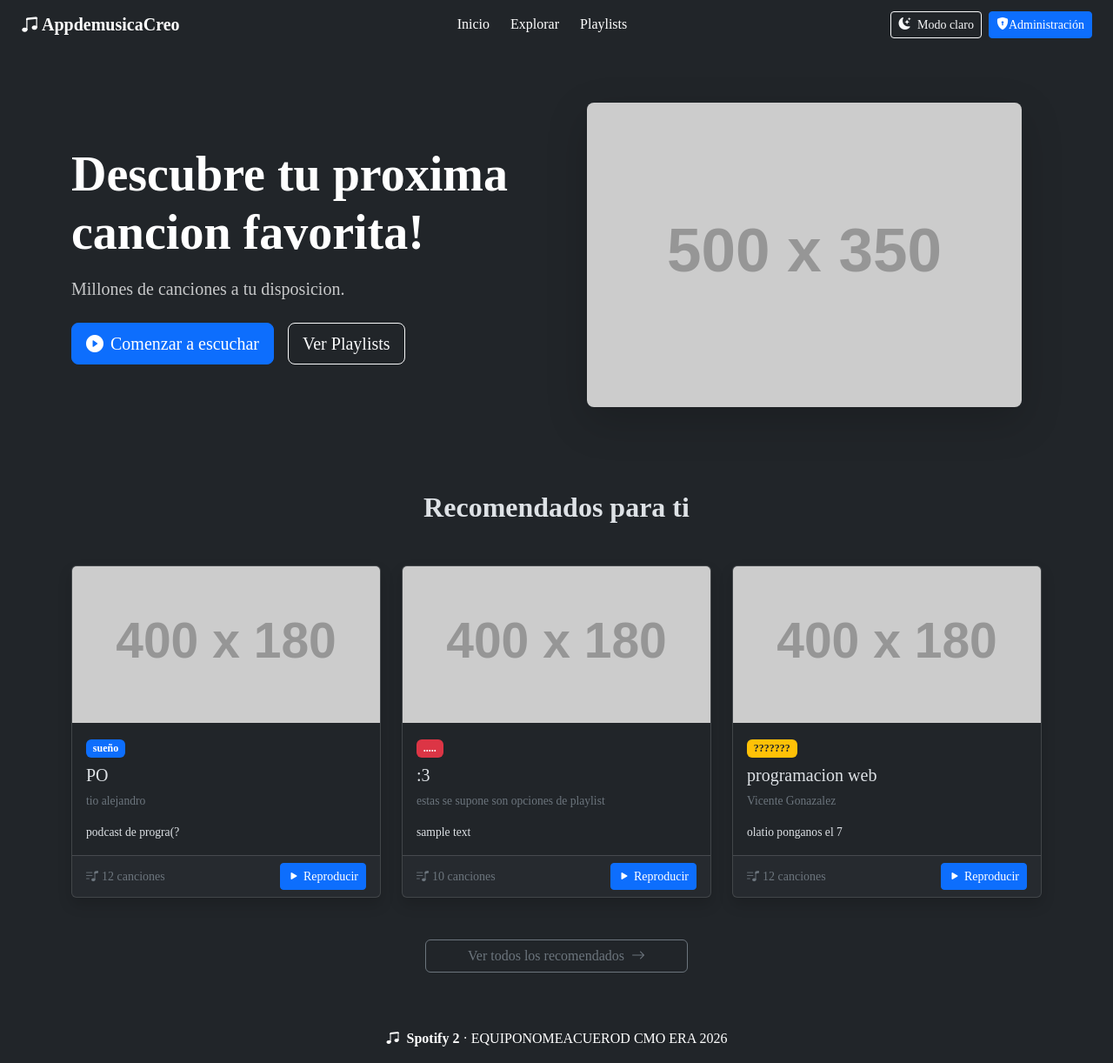
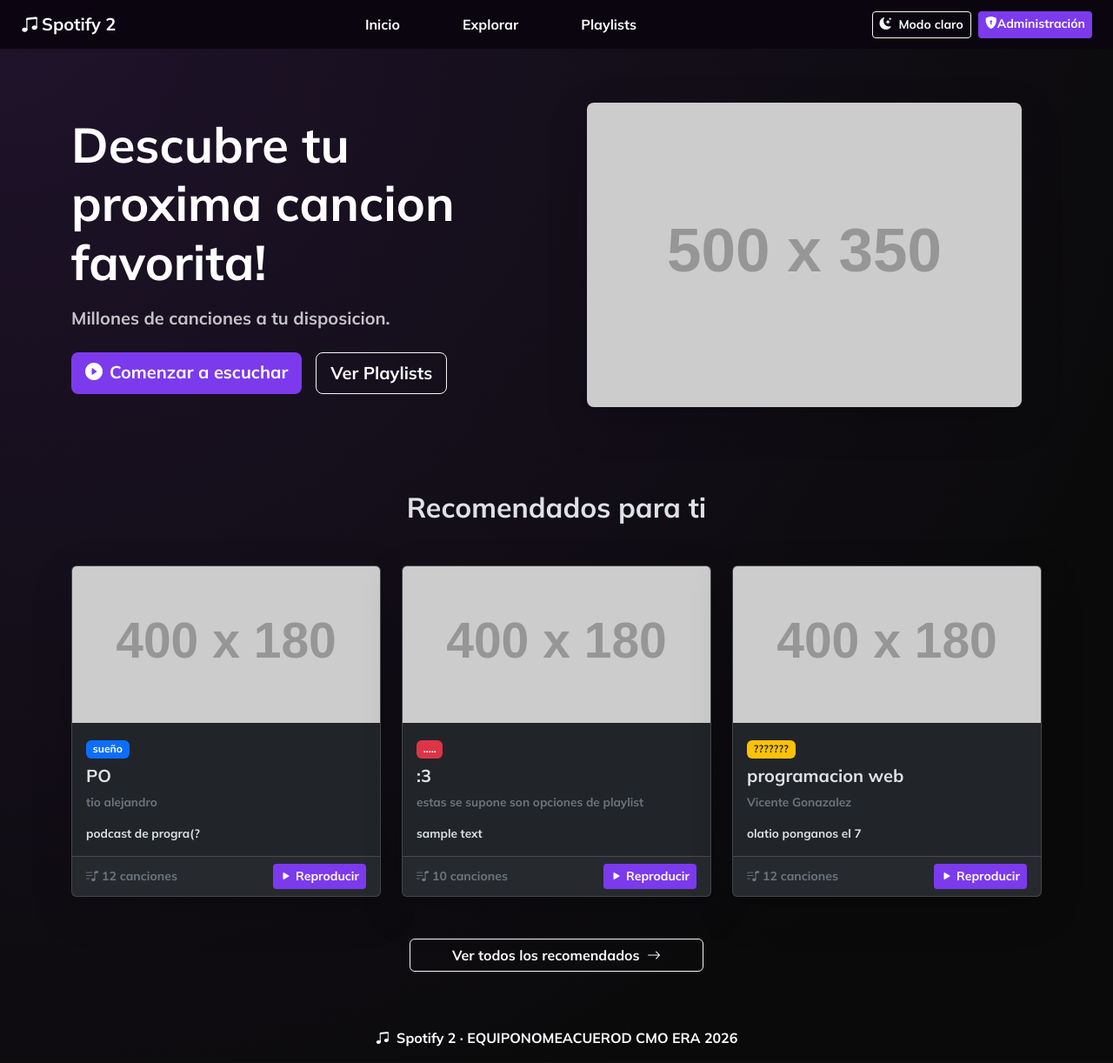
Before and after one commit to CodoLeal/spotifyDos, a website: page Views/Index.html in a window 1280 px wide. Shown: the whole page at 87% size. Drawn offline with nearby package versions, Linux system fonts and the light colour scheme; placeholder pictures from the web are drawn by us.

Commit message:
Index con colores mejorados, readme con los puntos nuevos redactados

```diff
--- a/Views/Index.html
+++ b/Views/Index.html
@@ -14,10 +14,41 @@
     <!-- el bootstrap 😴 -->
     <link href="https://cdn.jsdelivr.net/npm/bootstrap@5.3.3/dist/css/bootstrap.min.css" rel="stylesheet" />
 
+    <!-- la fuente esa mulish-->
+    <link rel="preconnect" href="https://fonts.googleapis.com">
+    <link rel="preconnect" href="https://fonts.gstatic.com" crossorigin>
+    <link href="https://fonts.googleapis.com/css2?family=Mulish:ital,wght@0,700;1,700&display=swap" rel="stylesheet">
+
     <style>
         body {
             font-family: mulish;
+            background: radial-gradient(circle at top left, #1f132b 0%, #0a0a0a 80%);
         }
+
+        .navbar,
+        footer.bg-dark {
+            background-color: rgba(10, 5, 15, 0.90);
+            backdrop-filter: blur(12px);
+        }
+
+        .navbar-nav .nav-link {
+            padding: 8px 24px !important;
+            border-radius: 12px;
+            transition: 0.3s ease;
+        }
+
+            .navbar-nav .nav-link:hover {
+                background-color: rgba(255, 255, 255, 0.1);
+            }
+
+        .btn-primary {
+            background-color: #7C3AED;
+            border: none;
+        }
+
+            .btn-primary:hover {
+                background-color: #6b21a8;
+            }
 
         .contenido-principal {
             margin-top: 70px;
@@ -27,15 +58,23 @@
             height: 180px;
             object-fit: cover;
         }
+
+        .card {
+            transition: 0.3s;
+        }
+
+            .card:hover {
+                translate: 0 -8px;
+            }
     </style>
 </head>
 
 <body>
 
     <!-- navbar -->
-    <nav class="navbar bg-dark fixed-top px-4">
+    <nav class="navbar fixed-top px-4">
         <a class="navbar-brand text-white fw-bold" href="#">
-            <i class="bi bi-music-note-beamed me-1"></i>AppdemusicaCreo
+            <i class="bi bi-music-note-beamed me-1"></i>Spotify 2
         </a>
 
         <!-- botones del centro -->
@@ -55,7 +94,7 @@
             </button>
 
             <!-- el bton de la pauta q tira al login -->
-            <a href="/login" class="btn btn-primary btn-sm">
+            <a href="/admin" class="btn btn-primary btn-sm">
                 <!-- icono de candadito -->
                 <i class="bi bi-shield-lock-fill"></i>Administración
             </a>
@@ -64,7 +103,7 @@
 
     <div class="contenido-principal">
 
-        <section class="bg-dark text-white py-5">
+        <section class="text-white py-5">
             <div class="container">
                 <div class="row align-items-center g-4">
 
@@ -105,7 +144,7 @@
 
                 <div class="row g-4">
                     <div class="col-4">
-                        <div class="card h-100 shadow">
+                        <div class="card shadow-lg h-100">
                             <img src="https://placehold.co/400x180/1a0030/9D5FF5?text=nose"
                                  class="card-img-top"
                                  alt="nose" />
@@ -128,7 +167,7 @@
 
                     <!-- SEGUNDA -->
                     <div class="col-4">
-                        <div class="card h-100 shadow">
+                        <div class="card shadow-lg h-100">
                             <img src="https://placehold.co/400x180/1a0030/C084FC?text=ya+nse"
                                  class="card-img-top"
                                  alt="ya nse" />
@@ -151,7 +190,7 @@
 
                     <!-- TERCERA CARD-->
                     <div class="col-4">
-                        <div class="card h-100 shadow">
+                        <div class="card shadow-lg h-100">
                             <img src="https://placehold.co/400x180/1a0030/7C3AED?text=perreo+hijoeputa"
                                  class="card-img-top"
                                  alt="perreo hijoeputa" />
@@ -175,7 +214,7 @@
                 </div>
 
                 <div class="text-center mt-5">
-                    <a href="#" class="btn btn-outline-secondary px-5">
+                    <a href="#" class="btn btn-outline-light px-5">
                         Ver todos los recomendados <i class="bi bi-arrow-right ms-1"></i>
                     </a>
                 </div>
@@ -185,7 +224,7 @@
 
 
         <!-- footer -->
-        <footer class="bg-dark text-white text-center py-3">
+        <footer class="text-white text-center py-3">
             <p class="mb-0">
                 <i class="bi bi-music-note-beamed me-1"></i>
                 <strong>Spotify 2</strong> · EQUIPONOMEACUEROD CMO ERA 2026
```
Also changed, not shown: README.md.
